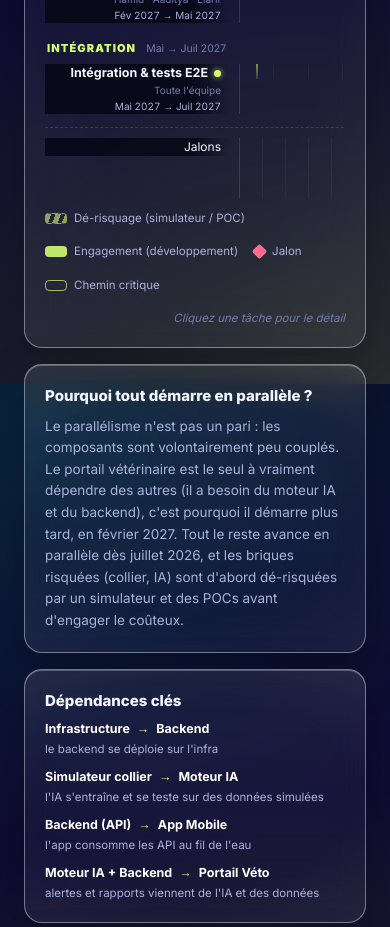
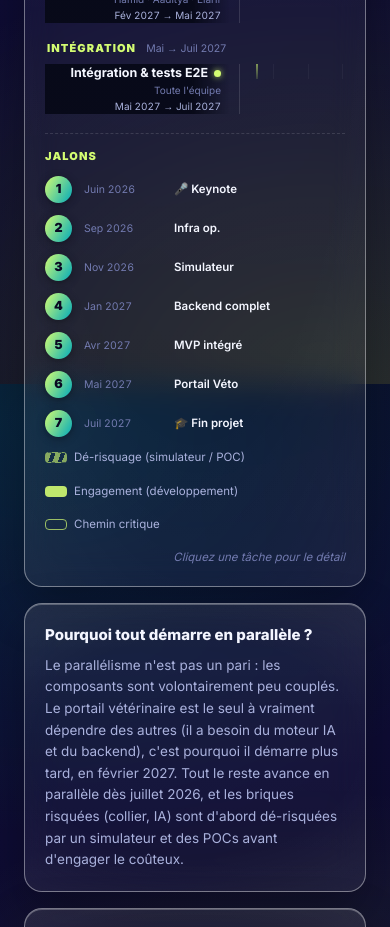
Before and after one commit to Pawrise/pawrise-website, a Next.js app: page /pilotage in a window 390 px wide. Shown: the part 4680-5607 px from the top of the page. Built offline with nearby package versions, Linux system fonts and the light colour scheme.

Commit message:
feat(gantt): jalons en frise-étapes numérotée (plus lisible)
- remplace la ligne de losanges (peu claire) par une frise horizontale : 7 étapes numérotées, date + nom
- responsive : frise verticale sur mobile (<640px)
- retrait de l'entrée légende losange (plus de diamant dans le chart)

```diff
--- a/app/globals.css
+++ b/app/globals.css
@@ -217,11 +217,23 @@ a{color:inherit;text-decoration:none}
 .gantt-phase-per{font-size:10.5px;color:var(--faint)}
 .gantt-bar{position:relative;z-index:2;height:20px;border-radius:6px;opacity:.92;box-shadow:0 1px 6px rgba(0,0,0,.3);display:flex;align-items:center;justify-content:center;overflow:hidden}
 .gantt-barlab{font-size:9px;font-weight:800;color:#0a0922;white-space:nowrap;letter-spacing:.02em;padding:0 6px}
-.gantt-miles{margin-top:10px;border-top:1px dashed var(--line);padding-top:10px;align-items:start;min-height:64px}
-.gantt-mile{grid-row:1;display:flex;flex-direction:column;align-items:center;justify-self:center;z-index:2}
-.gantt-mile.lvl-1{margin-top:30px}
-.gantt-diamond{width:11px;height:11px;background:var(--rose);transform:rotate(45deg);border-radius:2px;box-shadow:0 0 8px rgba(251,113,133,.6)}
-.gantt-mlabel{font-size:9.5px;color:var(--mut);margin-top:5px;white-space:nowrap;font-weight:600;text-align:center}
+/* jalons · frise-étapes numérotée */
+.gantt-steps-wrap{margin-top:16px;border-top:1px dashed var(--line);padding-top:14px}
+.gantt-steps-title{display:block;font-size:11px;font-weight:900;letter-spacing:.1em;text-transform:uppercase;color:var(--lime);margin-bottom:12px}
+.gantt-steps{display:flex;gap:0;margin:0;padding:0;list-style:none}
+.gstep{flex:1;min-width:0;display:flex;flex-direction:column;align-items:center;text-align:center;position:relative;padding:0 6px}
+.gstep:not(:first-child)::before{content:"";position:absolute;top:13px;left:-50%;width:100%;height:2px;background:var(--line);z-index:0}
+.gstep-n{position:relative;z-index:1;width:27px;height:27px;border-radius:50%;display:grid;place-items:center;font-size:12.5px;font-weight:900;color:#0a0922;background:linear-gradient(120deg,var(--lime),var(--teal));box-shadow:0 2px 8px rgba(0,0,0,.35)}
+.gstep-date{font-size:10.5px;color:var(--faint);margin-top:8px;font-variant-numeric:tabular-nums;white-space:nowrap}
+.gstep-name{font-size:11.5px;color:var(--ink);font-weight:600;line-height:1.3;margin-top:2px}
+@media(max-width:640px){
+  .gantt-steps{flex-direction:column;gap:12px}
+  .gstep{flex-direction:row;align-items:center;justify-content:flex-start;gap:12px;text-align:left;padding:0}
+  .gstep:not(:first-child)::before{display:none}
+  .gstep-n{flex:0 0 auto}
+  .gstep-date{margin-top:0;min-width:78px}
+  .gstep-name{margin-top:0}
+}
 /* lignes cliquables */
 .gantt-rowbtn{width:100%;background:none;border:0;font:inherit;color:inherit;cursor:pointer;border-radius:8px;padding:3px 0;transition:background .15s;display:grid;grid-template-columns:184px 1fr;align-items:center;gap:10px;min-height:40px}
 .gantt-rowbtn:hover{background:rgba(255,255,255,.04)}
--- a/components/diagrams/Gantt.tsx
+++ b/components/diagrams/Gantt.tsx
@@ -1,7 +1,7 @@
 "use client";
 
 import { useEffect, useState } from "react";
-import { GANTT, GANTT_PHASES, MILESTONES, MONTHS, YEARS, rangeLabel, nowIndex } from "@/lib/content/pilotage";
+import { GANTT, GANTT_PHASES, MILESTONES, MONTHS, YEARS, rangeLabel, monthDate, nowIndex } from "@/lib/content/pilotage";
 
 const N = MONTHS.length; // 20 mois
 
@@ -102,29 +102,27 @@ export default function Gantt() {
             );
           })}
 
-          {/* jalons */}
-          <div className="gantt-row gantt-miles">
-            <div className="gantt-side">Jalons</div>
-            <div className="gantt-track">
-              {MONTHS.map((_, c) => (
-                <span className="gantt-grid" key={c} style={{ gridColumn: c + 1 }} />
-              ))}
-              {MILESTONES.map((m) => (
-                <span className={`gantt-mile lvl-${m.lvl}`} key={m.idx} style={{ gridColumn: m.idx + 1 }}>
-                  <span className="gantt-diamond" />
-                  <span className="gantt-mlabel">{m.label}</span>
-                </span>
-              ))}
-            </div>
-          </div>
         </div>
+      </div>
+
+      {/* jalons · frise-étapes (lisible desktop & mobile) */}
+      <div className="gantt-steps-wrap">
+        <span className="gantt-steps-title">Jalons</span>
+        <ol className="gantt-steps">
+          {MILESTONES.map((m, i) => (
+            <li className="gstep" key={m.idx}>
+              <span className="gstep-n">{i + 1}</span>
+              <span className="gstep-date">{monthDate(m.idx)}</span>
+              <span className="gstep-name">{m.label}</span>
+            </li>
+          ))}
+        </ol>
       </div>
 
       {/* légende */}
       <div className="gantt-legend">
         <span><i className="gl-derisk" /> Dé-risquage (simulateur / POC)</span>
         <span><i className="gl-build" /> Engagement (développement)</span>
-        <span><i className="gl-diamond" /> Jalon</span>
         <span><i className="gl-crit" /> Chemin critique</span>
         <span className="gl-hint">Cliquez une tâche pour le détail</span>
       </div>
```
